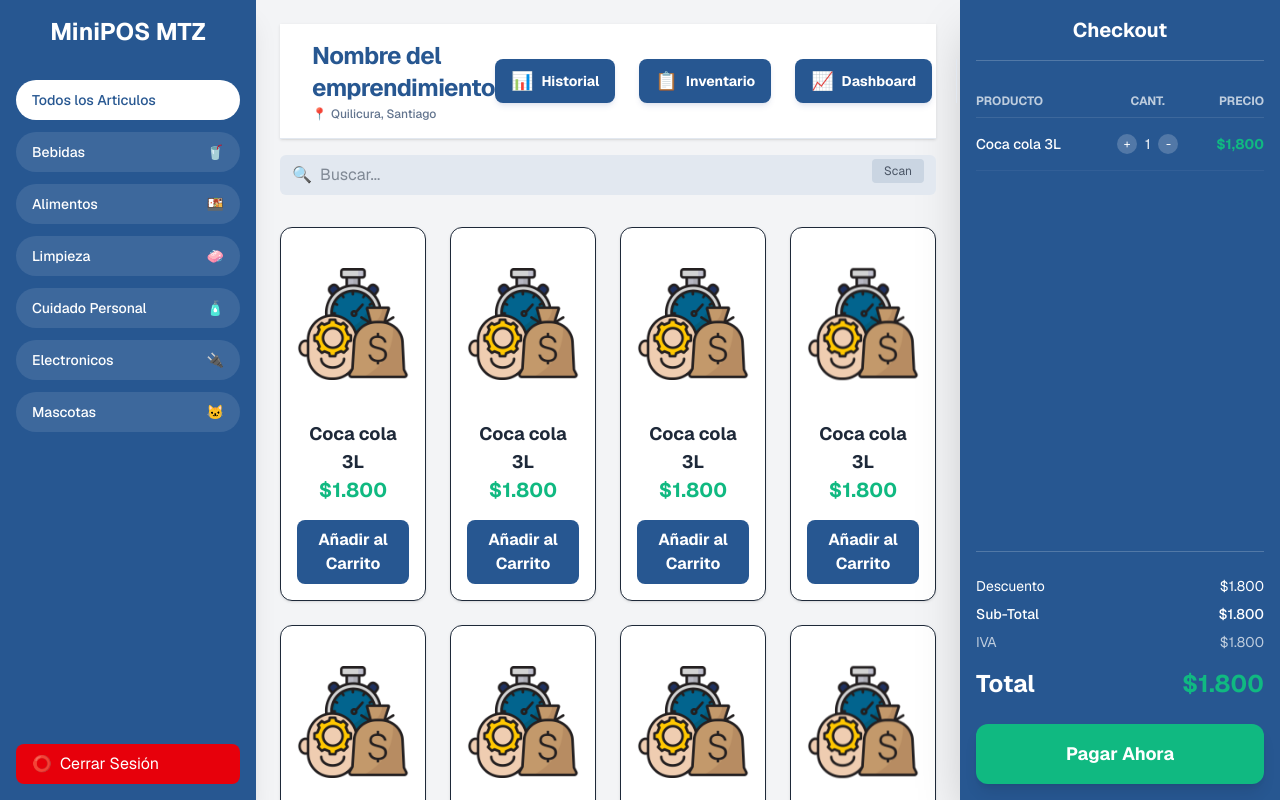
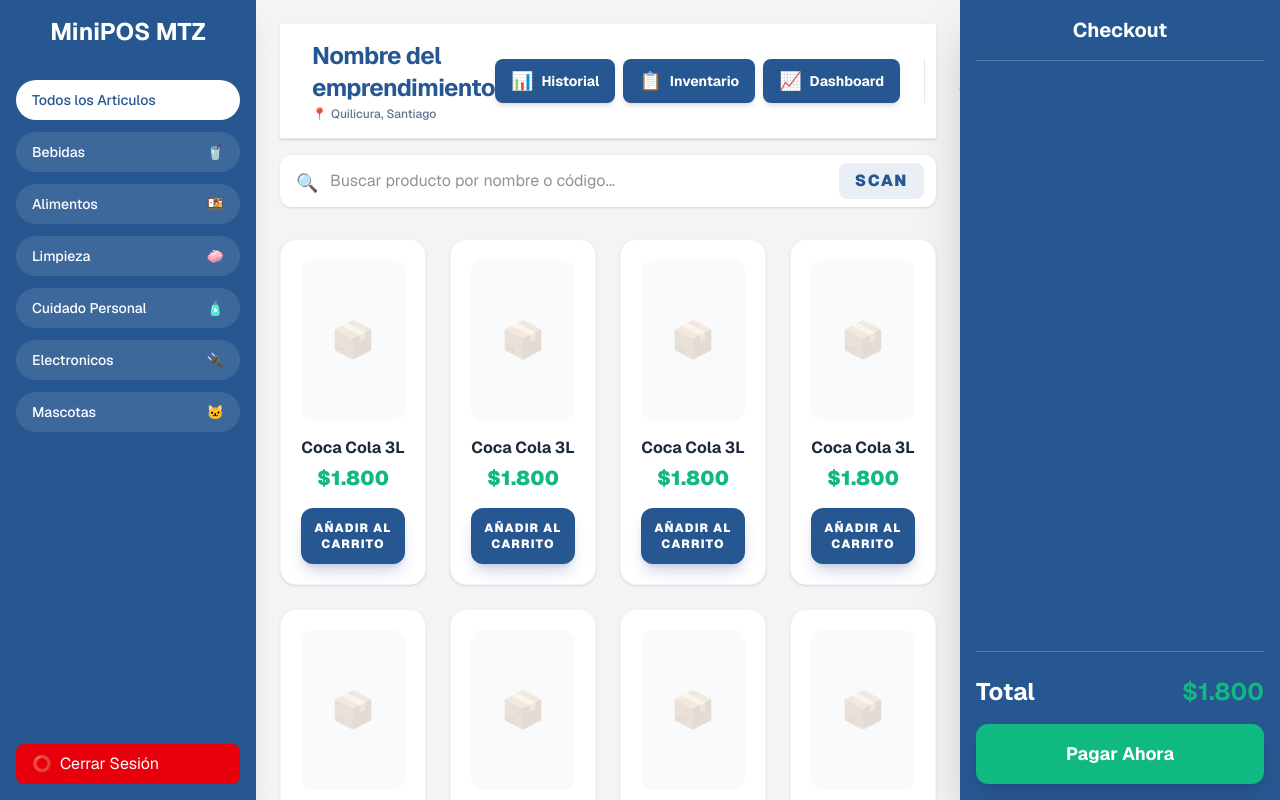
Before and after one commit to Matias-Rios27/minipos-primerproyecto, a Next.js app: page /Main in a window 1280 px wide. Built offline with nearby package versions, Linux system fonts and the light colour scheme.

Commit message:
add new pages

```diff
--- a/app/Main/page.tsx
+++ b/app/Main/page.tsx
@@ -1,15 +1,35 @@
 "use client";
 
-import { useState } from "react";
-import { motion } from "framer-motion";
+import { useState } from "react"; // 1. Importamos useState
+import { motion, AnimatePresence } from "framer-motion"; // 2. Agregamos AnimatePresence para animar la salida
 import Image from "next/image";
 import { useRouter } from "next/navigation";
 
 export default function SalesPage() {
+  const router = useRouter();
+
+  // ESTADOS NUEVOS
+  const [showNotificaciones, setShowNotificaciones] = useState(false);
   const [cart, setCart] = useState([
     { id: 1, name: "Coca cola 3L", qty: 1, price: 1800 },
   ]);
-  const router = useRouter();
+
+  // SIMULACIÓN DE ALERTAS (Basado en tu lógica de stock y vencimiento)
+  const [alertas, setAlertas] = useState([
+    {
+      id: 1,
+      tipo: "stock",
+      msj: "Coca Cola 3L: Stock crítico (2 un)",
+      severidad: "alta",
+    },
+    {
+      id: 2,
+      tipo: "vencimiento",
+      msj: "Yogurt Natural: Vence en 2 días",
+      severidad: "media",
+    },
+  ]);
+
   const categories = [
     { name: "Todos los Articulos", active: true },
     { name: "Bebidas", icon: "🥤" },
@@ -22,37 +42,34 @@
 
   return (
     <div className="flex h-screen bg-gray-100 font-sans text-gray-800 overflow-hidden">
-      {/* 1. SIDEBAR IZQUIERDO (CATEGORÍAS) */}
+      {/* 1. SIDEBAR IZQUIERDO */}
       <aside className="w-64 bg-[#275791] flex flex-col p-4 shadow-xl">
+        {/* ... contenido del sidebar */}
         <h2 className="text-white text-2xl font-bold mb-8 text-center">
           MiniPOS MTZ
         </h2>
-
         <nav className="flex-1 space-y-3">
           {categories.map((cat, i) => (
             <motion.button
               key={i}
               whileHover={{ x: 5 }}
-              className={`w-full flex items-center justify-between px-4 py-2.5 rounded-full text-sm font-medium transition-colors ${
-                cat.active
-                  ? "bg-white text-[#275791]"
-                  : "bg-white/10 text-white hover:bg-white/20"
-              }`}
+              className={`w-full flex items-center justify-between px-4 py-2.5 rounded-full text-sm font-medium ${cat.active ? "bg-white text-[#275791]" : "bg-white/10 text-white hover:bg-white/20"}`}
             >
               <span>{cat.name}</span>
               {cat.icon && <span>{cat.icon}</span>}
             </motion.button>
           ))}
         </nav>
-
-        <button onClick={() => router.push("/login")} className="flex items-center gap-2 bg-red-600 hover:bg-red-700 text-white py-2 px-4 rounded-lg transition-colors mt-auto">
-          <span >⭕</span> Cerrar Sesión
+        <button
+          onClick={() => router.push("/login")}
+          className="flex items-center gap-2 bg-red-600 hover:bg-red-700 text-white py-2 px-4 rounded-lg mt-auto"
+        >
+          <span>⭕</span> Cerrar Sesión
         </button>
       </aside>
 
-      {/* 2. CONTENIDO PRINCIPAL (PRODUCTOS) */}
+      {/* 2. CONTENIDO PRINCIPAL */}
       <main className="flex-1 flex flex-col p-6 overflow-y-auto">
-        {/* Header Superior */}
         <header className="bg-white border-b border-slate-200 px-8 py-4 flex justify-between items-center top-0 z-30 shadow-sm mb-4">
           <div>
             <h1 className="text-2xl font-bold text-[#275791] tracking-tight">
@@ -62,35 +79,99 @@
               <span className="text-blue-500">📍</span> Quilicura, Santiago
             </p>
           </div>
+
           <div className="flex items-center gap-6">
+            {/* BOTONES DE NAVEGACIÓN */}
+            <div className="flex gap-2">
               <button
                 onClick={() => router.push("/historial")}
-              className="flex items-center gap-2 px-4 py-2 text-sm font-bold text-white bg-[#275791] rounded-lg hover:bg-[#1e4470] transition-all shadow-md shadow-blue-900/10 active:scale-95"
+                className="flex items-center gap-2 px-4 py-2 text-sm font-bold text-white bg-[#275791] rounded-lg hover:bg-[#1e4470] transition-all shadow-md active:scale-95"
               >
-              <span className="text-lg">📊</span>
-              Historial
+                <span className="text-lg">📊</span> Historial
               </button>
               <button
                 onClick={() => router.push("/inventario")}
-              className="flex items-center gap-2 px-4 py-2 text-sm font-bold text-white bg-[#275791] rounded-lg hover:bg-[#1e4470] transition-all shadow-md shadow-blue-900/10 active:scale-95"
+                className="flex items-center gap-2 px-4 py-2 text-sm font-bold text-white bg-[#275791] rounded-lg hover:bg-[#1e4470] transition-all shadow-md active:scale-95"
               >
-              <span className="text-lg">📋</span>
-              Inventario
+                <span className="text-lg">📋</span> Inventario
               </button>
               <button
                 onClick={() => router.push("/dashboard")}
-              className="flex items-center gap-2 px-4 py-2 text-sm font-bold text-white bg-[#275791] rounded-lg hover:bg-[#1e4470] transition-all shadow-md shadow-blue-900/10 active:scale-95"
+                className="flex items-center gap-2 px-4 py-2 text-sm font-bold text-white bg-[#275791] rounded-lg hover:bg-[#1e4470] transition-all shadow-md active:scale-95"
               >
-              <span className="text-lg">📈</span>
-              Dashboard
+                <span className="text-lg">📈</span> Dashboard
+              </button>
+            </div>
+
+            {/* SECCIÓN DE NOTIFICACIONES Y USUARIO */}
+            <div className="flex items-center gap-4 border-l pl-6 border-slate-200 relative">
+              {/* CAMPANA CON SUBMENÚ */}
+              <div className="relative">
+                <button
+                  onClick={() => setShowNotificaciones(!showNotificaciones)}
+                  className={`relative p-2 rounded-full transition-colors ${showNotificaciones ? "bg-slate-100 text-[#275791]" : "text-slate-400 hover:text-[#275791] hover:bg-slate-100"}`}
+                >
+                  <span className="text-xl">🔔</span>
+                  {alertas.length > 0 && (
+                    <span className="absolute top-2 right-2 w-2 h-2 bg-red-500 rounded-full border-2 border-white animate-pulse"></span>
+                  )}
                 </button>
 
-            <div className="flex items-center gap-4 border-l pl-6 border-slate-200">
-              <button className="relative text-slate-400 hover:text-[#275791] hover:bg-slate-100 p-2 rounded-full transition-colors">
-                <span className="text-xl">🔔</span>
-                <span className="absolute top-2 right-2 w-2 h-2 bg-red-500 rounded-full border-2 border-white"></span>
+                {/* MENU DESPLEGABLE DE ALERTAS */}
+                <AnimatePresence>
+                  {showNotificaciones && (
+                    <motion.div
+                      initial={{ opacity: 0, y: 10, scale: 0.95 }}
+                      animate={{ opacity: 1, y: 0, scale: 1 }}
+                      exit={{ opacity: 0, y: 10, scale: 0.95 }}
+                      className="absolute top-full right-0 mt-3 w-80 bg-white rounded-2xl shadow-2xl border border-slate-100 z-50 overflow-hidden"
+                    >
+                      <div className="bg-[#275791] p-4 text-white flex justify-between items-center">
+                        <h4 className="text-[10px] font-black uppercase tracking-widest">
+                          Alertas de Inventario
+                        </h4>
+                        <span className="bg-red-500 text-[10px] px-2 py-0.5 rounded-full font-bold">
+                          {alertas.length}
+                        </span>
+                      </div>
+
+                      <div className="max-h-80 overflow-y-auto">
+                        {alertas.length > 0 ? (
+                          alertas.map((alerta) => (
+                            <div
+                              key={alerta.id}
+                              className="p-4 border-b border-slate-50 hover:bg-slate-50 transition-colors flex gap-3 items-start"
+                            >
+                              <div
+                                className={`mt-1 w-2 h-2 rounded-full flex-shrink-0 ${alerta.tipo === "stock" ? "bg-orange-500" : "bg-red-500"}`}
+                              ></div>
+                              <div>
+                                <p className="text-[9px] font-black text-slate-400 uppercase tracking-tight">
+                                  {alerta.tipo === "stock"
+                                    ? "⚠️ STOCK BAJO"
+                                    : "📅 VENCIMIENTO"}
+                                </p>
+                                <p className="text-xs font-bold text-slate-700 leading-tight">
+                                  {alerta.msj}
+                                </p>
+                              </div>
+                            </div>
+                          ))
+                        ) : (
+                          <div className="p-8 text-center text-slate-400 text-xs font-medium">
+                            No hay alertas pendientes
+                          </div>
+                        )}
+                      </div>
+                      <button className="w-full py-3 text-[10px] font-black text-[#275791] bg-slate-50 hover:bg-slate-100 uppercase tracking-widest">
+                        Gestionar Alertas
                       </button>
+                    </motion.div>
+                  )}
+                </AnimatePresence>
+              </div>
 
+              {/* PERFIL DE USUARIO */}
               <div className="flex items-center gap-3 ml-2">
                 <div className="text-right hidden sm:block leading-tight">
                   <p className="text-xs font-bold text-slate-800 uppercase">
@@ -100,111 +181,77 @@
                     Administrador
                   </p>
                 </div>
-                <div className="w-10 h-10 bg-[#275791] rounded-full border-2 border-white shadow-md flex items-center justify-center text-white overflow-hidden hover:scale-105 transition-transform cursor-pointer">
+                <div className="w-10 h-10 bg-[#275791] rounded-full border-2 border-white shadow-md flex items-center justify-center text-white hover:scale-105 transition-transform cursor-pointer overflow-hidden">
                   <span className="text-xl">👤</span>
                 </div>
               </div>
             </div>
           </div>
         </header>
-
-        {/* Barra de Búsqueda */}
-        <div className="relative mb-8">
+        {/* BUSCADOR */}
+        <div className="relative mb-8 group">
           <input
             type="text"
-            placeholder="Buscar..."
-            className="w-full bg-slate-200 border-none rounded-md py-2 px-10 focus:ring-2 focus:ring-[#275791] outline-none"
+            placeholder="Buscar producto por nombre o código..."
+            className="w-full bg-white border-2 border-transparent rounded-xl py-3 px-12 focus:border-[#275791] focus:bg-white shadow-sm transition-all outline-none"
           />
-          <span className="absolute left-3 top-2 text-gray-400">🔍</span>
-          <button className="absolute right-3 top-1 bg-slate-300 px-3 py-1 rounded text-xs text-gray-600">
+          <span className="absolute left-4 top-3.5 text-slate-400 group-focus-within:text-[#275791] transition-colors text-lg">
+            🔍
+          </span>
+          <motion.button
+            whileHover={{ scale: 1.05 }}
+            whileTap={{ scale: 0.95 }}
+            className="absolute right-3 top-2 bg-[#275791]/10 text-[#275791] px-4 py-1.5 rounded-lg text-md font-black uppercase tracking-widest"
+          >
             Scan
-          </button>
+          </motion.button>
         </div>
 
-        {/* Grid de Productos */}
+        {/* GRID DE PRODUCTOS CON ANIMACIONES */}
         <div className="grid grid-cols-1 md:grid-cols-2 xl:grid-cols-4 gap-6">
-          {[1, 2, 3, 4, 5, 6, 7, 8, 9].map((item) => (
+          {[1, 2, 3, 4, 5, 6, 7, 8].map((item) => (
             <motion.div
               key={item}
-              whileHover={{ y: -5 }}
-              className="bg-white p-4 rounded-xl border shadow-sm flex flex-col items-center text-center"
+              layout
+              whileHover={{
+                y: -8,
+                boxShadow: "0 20px 25px -5px rgb(0 0 0 / 0.1)",
+              }}
+              className="bg-white p-5 rounded-2xl border border-slate-100 shadow-sm flex flex-col items-center group relative overflow-hidden"
             >
-              <div className="h-40 w-full relative mb-4">
-                <Image
-                  src="/images/Icono-login.png"
-                  alt="Producto"
-                  fill
-                  className="object-contain"
-                />
+              <div className="h-40 w-full bg-slate-50 rounded-xl mb-4 relative flex items-center justify-center group-hover:bg-blue-50 transition-colors">
+                <span className="text-4xl opacity-20 group-hover:scale-110 transition-transform duration-300">
+                  📦
+                </span>
               </div>
-              <h3 className="font-bold text-lg">Coca cola 3L</h3>
-              <p className="text-[#10b981] font-bold text-xl mb-4">$1.800</p>
-              <button className="w-full bg-[#275791] text-white py-2 rounded-lg font-bold hover:bg-[#1e4470] transition-colors">
+              <h3 className="font-bold text-slate-800">Coca Cola 3L</h3>
+              <p className="text-[#10b981] font-black text-xl mt-1">$1.800</p>
+
+              <motion.button
+                whileHover={{ scale: 1.02 }}
+                whileTap={{ scale: 0.95 }}
+                className="w-full bg-[#275791] text-white py-3 rounded-xl mt-4 text-xs font-black uppercase tracking-widest shadow-lg shadow-blue-900/20 active:bg-[#1e4470]"
+              >
                 Añadir al Carrito
-              </button>
+              </motion.button>
             </motion.div>
           ))}
         </div>
       </main>
 
-      {/* 3. PANEL DE CHECKOUT (CARRITO) */}
+      {/* 3. PANEL DE CHECKOUT */}
       <aside className="w-80 bg-[#275791] text-white flex flex-col p-4 shadow-2xl">
+        {/* ... contenido del checkout */}
         <h2 className="text-center text-xl font-bold mb-6 border-b border-white/20 pb-4">
           Checkout
         </h2>
-
-        <div className="flex-1 overflow-y-auto">
-          <table className="w-full text-sm text-left">
-            <thead>
-              <tr className="border-b border-white/10 text-xs uppercase opacity-70">
-                <th className="py-2">Producto</th>
-                <th className="py-2 text-center">Cant.</th>
-                <th className="py-2 text-right">Precio</th>
-              </tr>
-            </thead>
-            <tbody>
-              {cart.map((item) => (
-                <tr key={item.id} className="border-b border-white/5">
-                  <td className="py-4 font-medium">{item.name}</td>
-                  <td className="py-4">
-                    <div className="flex items-center justify-center gap-2">
-                      <button className="w-5 h-5 bg-white/20 rounded-full flex items-center justify-center text-xs hover:bg-white/40">
-                        +
-                      </button>
-                      <span>{item.qty}</span>
-                      <button className="w-5 h-5 bg-white/20 rounded-full flex items-center justify-center text-xs hover:bg-white/40">
-                        -
-                      </button>
-                    </div>
-                  </td>
-                  <td className="py-4 text-right font-bold text-[#10b981]">
-                    ${item.price.toLocaleString()}
-                  </td>
-                </tr>
-              ))}
-            </tbody>
-          </table>
-        </div>
-
-        {/* Totales */}
-        <div className="mt-auto space-y-2 border-t border-white/20 pt-6">
-          <div className="flex justify-between text-sm">
-            <span>Descuento</span>
-            <span>$1.800</span>
-          </div>
-          <div className="flex justify-between text-sm font-medium">
-            <span>Sub-Total</span>
-            <span>$1.800</span>
-          </div>
-          <div className="flex justify-between text-sm text-white/70">
-            <span>IVA</span>
-            <span>$1.800</span>
-          </div>
-          <div className="flex justify-between text-2xl font-bold mt-4">
+        <div className="flex-1 overflow-y-auto">{/* Tabla de items */}</div>
+        <div className="mt-auto pt-6 border-t border-white/20 space-y-4">
+          <div className="flex justify-between text-2xl font-bold">
             <span>Total</span>
             <span className="text-[#10b981]">$1.800</span>
           </div>
-          <button className="w-full bg-[#10b981] hover:bg-[#059669] text-white font-bold py-4 rounded-xl mt-4 text-lg shadow-lg transition-transform active:scale-95">
+          <button className="w-full bg-[#10b981] text-white font-bold py-4 rounded-xl text-lg shadow-lg">
             Pagar Ahora
           </button>
         </div>
--- a/app/historial/page.tsx
+++ b/app/historial/page.tsx
@@ -6,8 +6,6 @@
 
 export default function SalesHistoryPage() {
   const router = useRouter();
-
-  // Datos de ejemplo basados en tu imagen
   const sales = [
     {
       id: "001",
```
Also changed, not shown: app/login/page.tsx (+3 -15 lines). Lines whose indentation alone changed are shown as unchanged.
